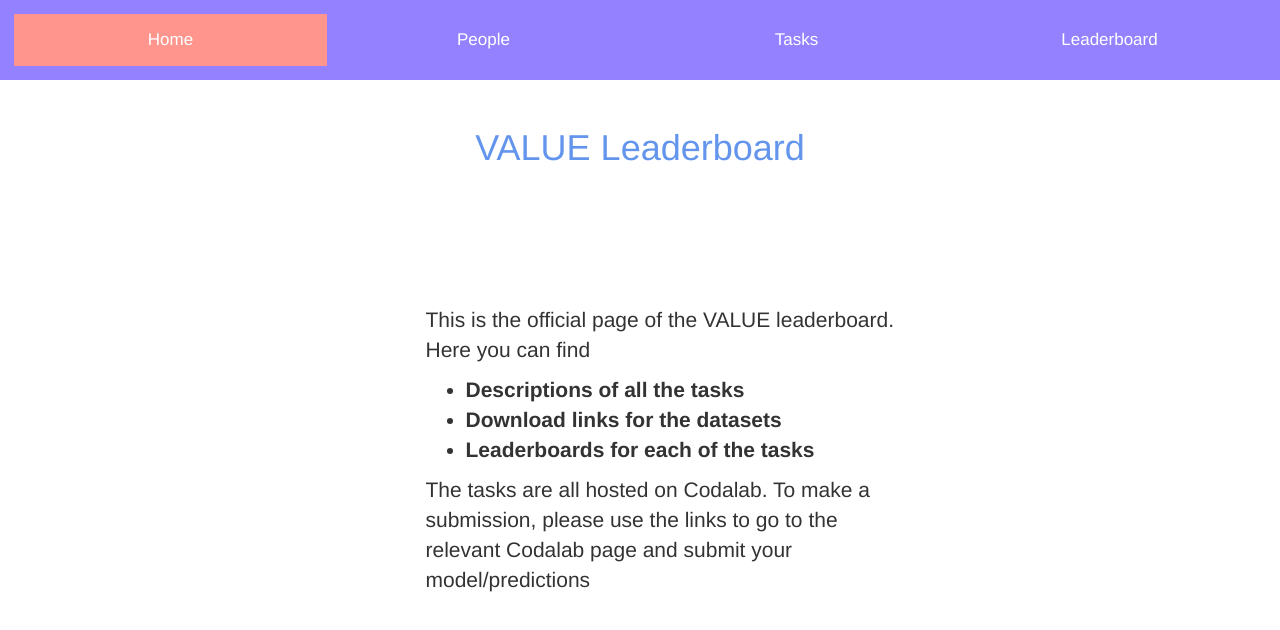
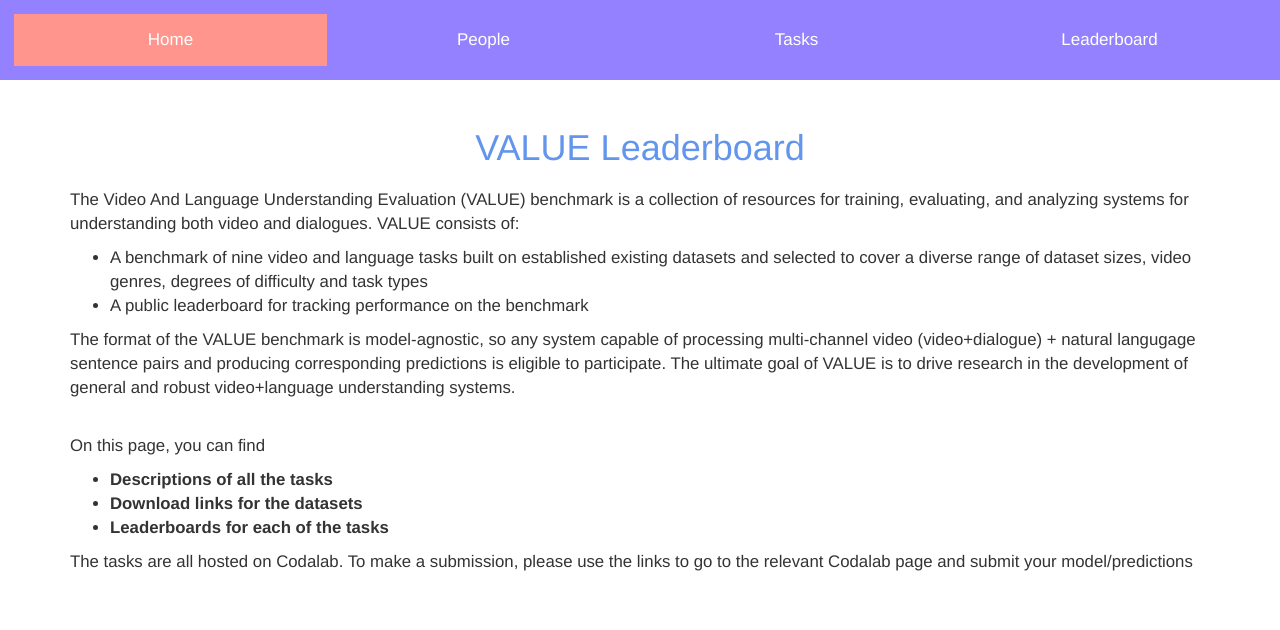
Before and after one commit to VALUE-Leaderboard/VALUE-Leaderboard.github.io, a React (Create React App) app in the folder WebApplication1/ClientApp/: page / in a window 1280 px wide. Shown: the top 630 px of the page. Built offline with nearby package versions, Linux system fonts and the light colour scheme.

Commit message:
Added VALUE description to home page

```diff
--- a/WebApplication1/ClientApp/src/components/Home.css
+++ b/WebApplication1/ClientApp/src/components/Home.css
@@ -1,12 +1,13 @@
 .container
 {
-    font-size: 1.5em;
+    font-size: 1.2em;
 }
 
 .header
 {
     text-align: center;
     color: cornflowerblue;
+    padding-bottom: 10px;
 }
 
 .sponsors
--- a/WebApplication1/ClientApp/src/components/Home.js
+++ b/WebApplication1/ClientApp/src/components/Home.js
@@ -7,15 +7,20 @@ export class Home extends Component {
   render() {
     return (
         <div class="container">
-            <div class="row">
-                <div class="col-md-6 col-md-offset-3">
                     <h1 class="header">VALUE Leaderboard</h1>
-                    <div class="row sponsors">
-                        <div class="col-md-6 col-md-offset-3">
-                        </div>
+                    <div>
+                        <p>
+                            The Video And Language Understanding Evaluation (VALUE) benchmark is a collection of resources for training, evaluating, and analyzing systems for understanding both video and dialogues. VALUE consists of: </p>
+                            <ul>
+                                <li> A benchmark of nine video and language tasks built on established existing datasets and selected to cover a diverse range of dataset sizes, video genres, degrees of difficulty and task types </li>
+                                <li> A public leaderboard for tracking performance on the benchmark </li>
+                             </ul>
+                        <p>    The format of the VALUE benchmark is model-agnostic, so any system capable of processing multi-channel video (video+dialogue) + natural langugage sentence pairs and producing corresponding predictions is eligible to participate. The ultimate goal of VALUE is to drive research in the development of general and robust video+language understanding systems.
+                        </p>
                     </div>
-                    <div class="home_text">
-                        <p>This is the official page of the VALUE leaderboard. Here you can find </p>
+                    <br />
+                    <div>
+                        <p>On this page, you can find </p>
                         <ul>
                             <li><b>Descriptions of all the tasks</b> </li>
                             <li><b>Download links for the datasets</b></li>
@@ -23,13 +28,13 @@ export class Home extends Component {
                         </ul>
                             <p>The tasks are all hosted on Codalab. To make a submission, please use the links to go to the relevant Codalab page and submit your model/predictions</p>
                     </div>
-                </div>
-            </div>
       </div>
     );
   }
 }
 
-/* <a aria-label="Microsoft" href="https://aka.ms/mmai" target="_blank">
-    <img role="presentation" aria-hidden="true" alt="" src="https://img-prod-cms-rt-microsoft-com.akamaized.net/cms/api/am/imageFileData/RE1Mu3b?ver=5c31" />
-</a> */
+/* <div class="col-md-6 col-md-offset-3">
+     <a aria-label="Microsoft" href="https://aka.ms/mmai" target="_blank">
+        <img role="presentation" aria-hidden="true" alt="" src="https://img-prod-cms-rt-microsoft-com.akamaized.net/cms/api/am/imageFileData/RE1Mu3b?ver=5c31" />
+    </a>
+  </div>*/
```
